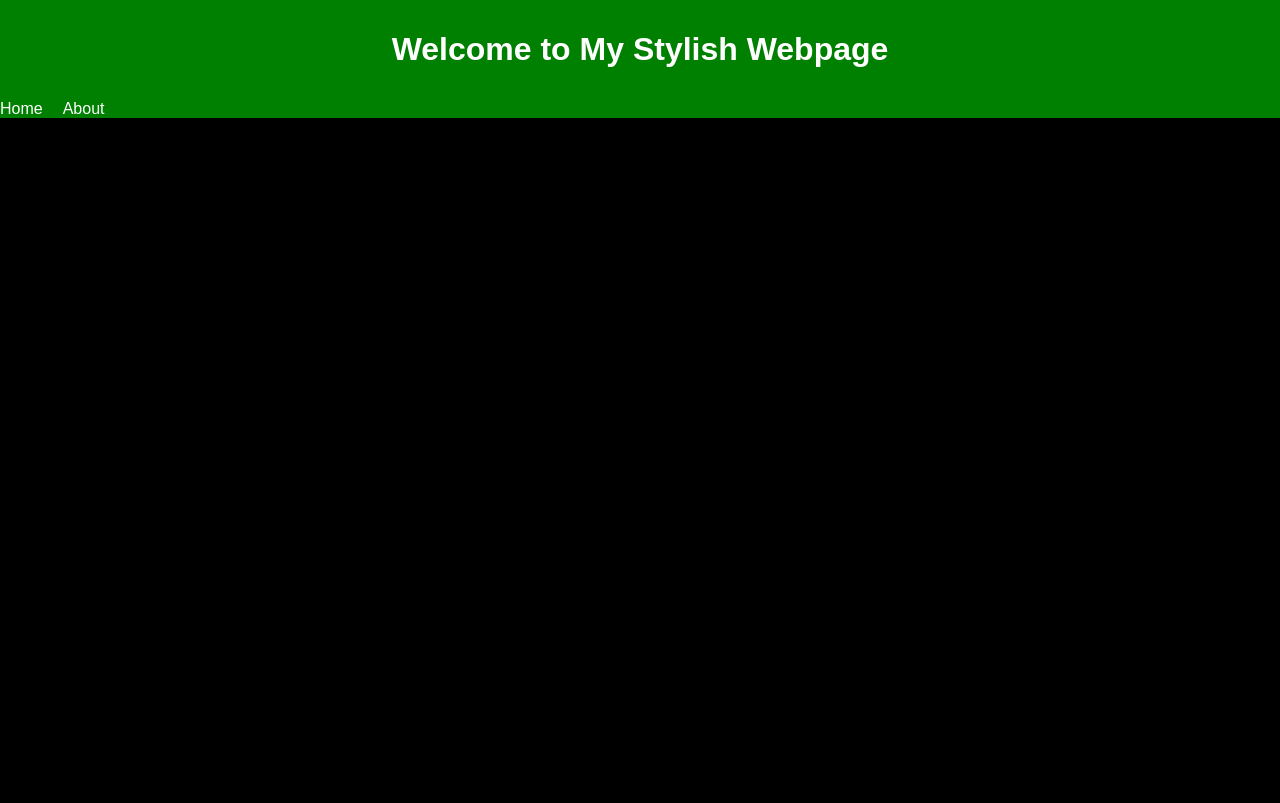
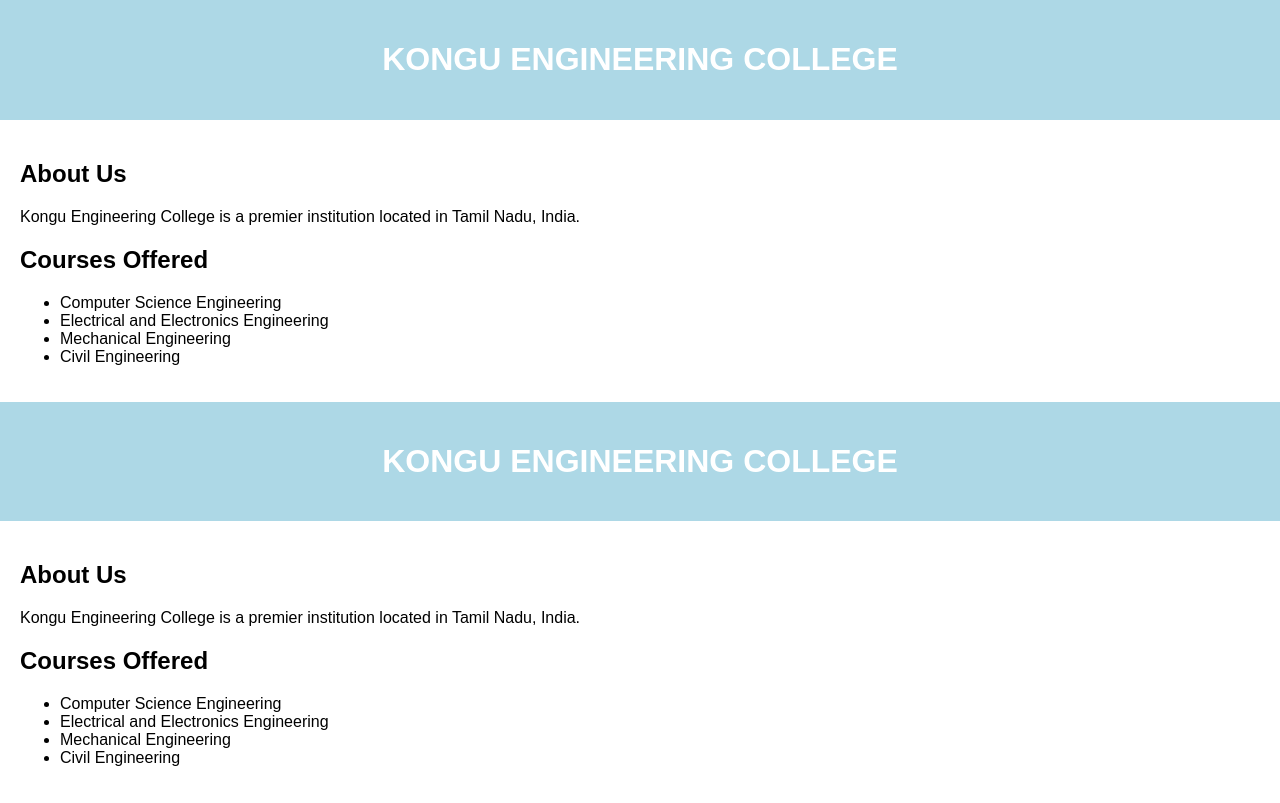
Before and after one commit to praneshm2004/bloger, a plain HTML site: page index.html in a window 1280 px wide. Drawn offline with Linux system fonts and the light colour scheme.

Commit message:
Update index.html

```diff
--- a/index.html
+++ b/index.html
@@ -1,68 +1,98 @@
 <!DOCTYPE html>
 <html>
 <head>
-    <title>My Stylish Webpage</title>
+    <title>Kongu Engineering College</title>
     <style>
         body {
             font-family: Arial, sans-serif;
-            background-color: black;
-            color: white;
             margin: 0;
             padding: 0;
         }
 
         header {
-            background-color: green;
-            padding: 10px;
+            background-color: lightblue;
+            padding: 20px;
             text-align: center;
         }
 
-        nav ul {
-            background-color: green;
-            list-style: none;
-            margin: 0;
-            padding: 0;
-            overflow: hidden;
-        }
-
-        nav ul li {
-            float: left;
-            margin-right: 20px;
-        }
-
-        nav ul li a {
+        h1 {
             color: white;
-            text-decoration: none;
-        }
-
-        nav ul li a:hover {
-            text-decoration: underline;
         }
 
         main {
             padding: 20px;
         }
+    </style>
+</head>
+<body>
+    <header>
+        <h1>KONGU ENGINEERING COLLEGE</h1>
+    </header>
 
-        section {
-            margin-bottom: 20px;
+    <main>
+        <section>
+            <h2>About Us</h2>
+            <p>Kongu Engineering College is a premier institution located in Tamil Nadu, India.</p>
+        </section>
+
+        <section>
+            <h2>Courses Offered</h2>
+            <ul>
+                <li>Computer Science Engineering</li>
+                <li>Electrical and Electronics Engineering</li>
+                <li>Mechanical Engineering</li>
+                <li>Civil Engineering</li>
+            </ul>
+        </section>
+    </main>
+</body>
+</html>
+<!DOCTYPE html>
+<html>
+<head>
+    <title>Kongu Engineering College</title>
+    <style>
+        body {
+            font-family: Arial, sans-serif;
+            margin: 0;
+            padding: 0;
         }
 
-        footer {
-            background-color: green;
-            padding: 10px;
+        header {
+            background-color: lightblue;
+            padding: 20px;
             text-align: center;
-            position: absolute;
-            bottom: 0;
-            width: 100%;
+        }
+
+        h1 {
+            color: white;
+        }
+
+        main {
+            padding: 20px;
         }
     </style>
 </head>
 <body>
     <header>
-        <h1>Welcome to My Stylish Webpage</h1>
+        <h1>KONGU ENGINEERING COLLEGE</h1>
     </header>
 
-    <nav>
-        <ul>
-            <li><a href="#">Home</a></li>
-            <li><a href="#">About</a></
+    <main>
+        <section>
+            <h2>About Us</h2>
+            <p>Kongu Engineering College is a premier institution located in Tamil Nadu, India.</p>
+        </section>
+
+        <section>
+            <h2>Courses Offered</h2>
+            <ul>
+                <li>Computer Science Engineering</li>
+                <li>Electrical and Electronics Engineering</li>
+                <li>Mechanical Engineering</li>
+                <li>Civil Engineering</li>
+            </ul>
+        </section>
+    </main>
+</body>
+</html>
```
